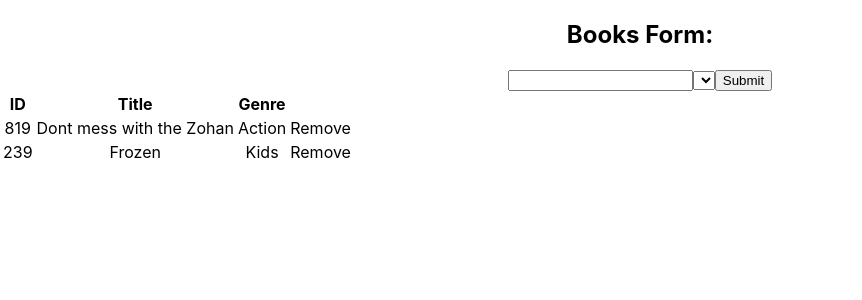
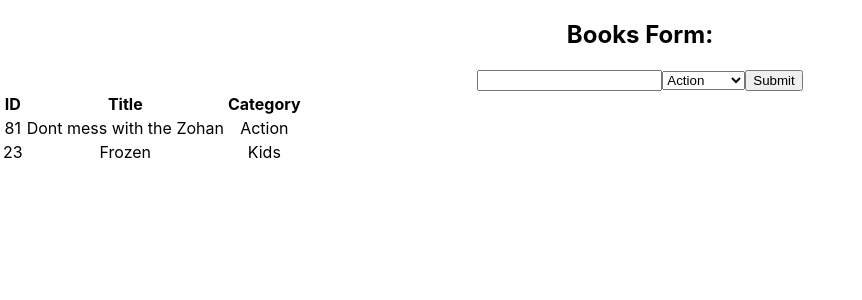
Before and after one commit to grace-mugoiri/react-bookstore, a React (Create React App) app: page / in a window 1280 px wide. Shown: the top 300 px of the page, without its empty margins (0-862 px from the left). Built offline with nearby package versions, Linux system fonts and the light colour scheme.

Commit message:
fix proptype error in books file

```diff
--- a/src/App.js
+++ b/src/components/App.js
@@ -2,8 +2,8 @@
 import React from 'react';
 import './App.css';
 
-import BooksForm from './containers/BooksForm';
-import BooksList from './containers/BooksList';
+import BooksForm from '../containers/BooksForm';
+import BooksList from '../containers/BooksList';
 
 function App() {
   return (
--- a/src/components/Book.js
+++ b/src/components/Book.js
@@ -1,20 +1,16 @@
 /* eslint-disable react/prop-types */
-/* eslint-disable prefer-destructuring */
-/* eslint-disable react/destructuring-assignment */
 /* eslint-disable no-restricted-syntax */
 /* eslint-disable react/prefer-stateless-function */
 import React from 'react';
 
 class Book extends React.Component {
   render() {
-    const book = this.props.book;
-
+    const { book } = this.props;
     return (
       <tr>
         <td>{book.id}</td>
         <td>{book.title}</td>
         <td>{book.category}</td>
-        <td>Remove</td>
       </tr>
     );
   }
--- a/src/containers/BooksForm.js
+++ b/src/containers/BooksForm.js
@@ -1,22 +1,22 @@
+/* eslint-disable react/prefer-stateless-function */
 /* eslint-disable no-restricted-syntax */
-import React, { Component } from 'react';
+import React from 'react';
+import { connect } from 'react-redux';
 
-class BooksForm extends Component {
-  constructor(props) {
-    super(props);
-    this.state = {
-      bookGenres: ['Action and Adventure', 'Anthology', 'Chick lit', 'Crime', 'Drama', 'Fantasy'],
-    };
-  }
+const bookGenres = ['Action', 'Biography', 'History', 'Horror', 'Kids', 'Learning', 'Sci-Fi'];
 
+class BooksForm extends React.Component {
   render() {
-    const { bookGenres } = this.state;
+    // eslint-disable-next-line max-len
+    const bookOptions = bookGenres.map((category) => <option key={category} value={category}>{category}</option>);
+
     return (
-      <div className="bookForm">
+
+      <div className="book-form">
         <h2>Books Form:</h2>
         <form>
           <input type="text" name="title" />
-          <select name="category">{bookGenres}</select>
+          <select name="category">{bookOptions}</select>
           <input type="submit" />
         </form>
       </div>
@@ -24,4 +24,4 @@ class BooksForm extends Component {
   }
 }
 
-export default BooksForm;
+export default connect()(BooksForm);
--- a/src/containers/BooksList.js
+++ b/src/containers/BooksList.js
@@ -18,7 +18,7 @@ class BooksList extends React.Component {
             <tr>
               <th>ID</th>
               <th>Title</th>
-              <th>Genre</th>
+              <th>Category</th>
             </tr>
           </thead>
           <tbody>
--- a/src/index.js
+++ b/src/index.js
@@ -3,15 +3,23 @@ import ReactDOM from 'react-dom';
 import './index.css';
 import { Provider } from 'react-redux';
 import { createStore } from 'redux';
-import rootReducer from './reducers/index';
-import App from './App';
+import rootReducer from './reducers';
+import App from './components/App';
 
-const generateID = () => Math.floor((Math.random() * 1000) + 1);
+const generateID = () => parseInt(Math.random() * 100, 10);
 
 const initialState = {
   books: [
-    { id: generateID(), title: 'Dont mess with the Zohan', category: 'Action' },
-    { id: generateID(), title: 'Frozen', category: 'Kids' },
+    {
+      id: generateID(),
+      title: 'Dont mess with the Zohan',
+      category: 'Action',
+    },
+    {
+      id: generateID(),
+      title: 'Frozen',
+      category: 'Kids',
+    },
   ],
 };
 
```
Also changed, not shown: src/setupTests.js (deleted, +0 -5 lines), src/components/App.css (renamed from src/App.css), src/logo.svg (deleted), 1 other file (tests, documents, lock files or other folders).
